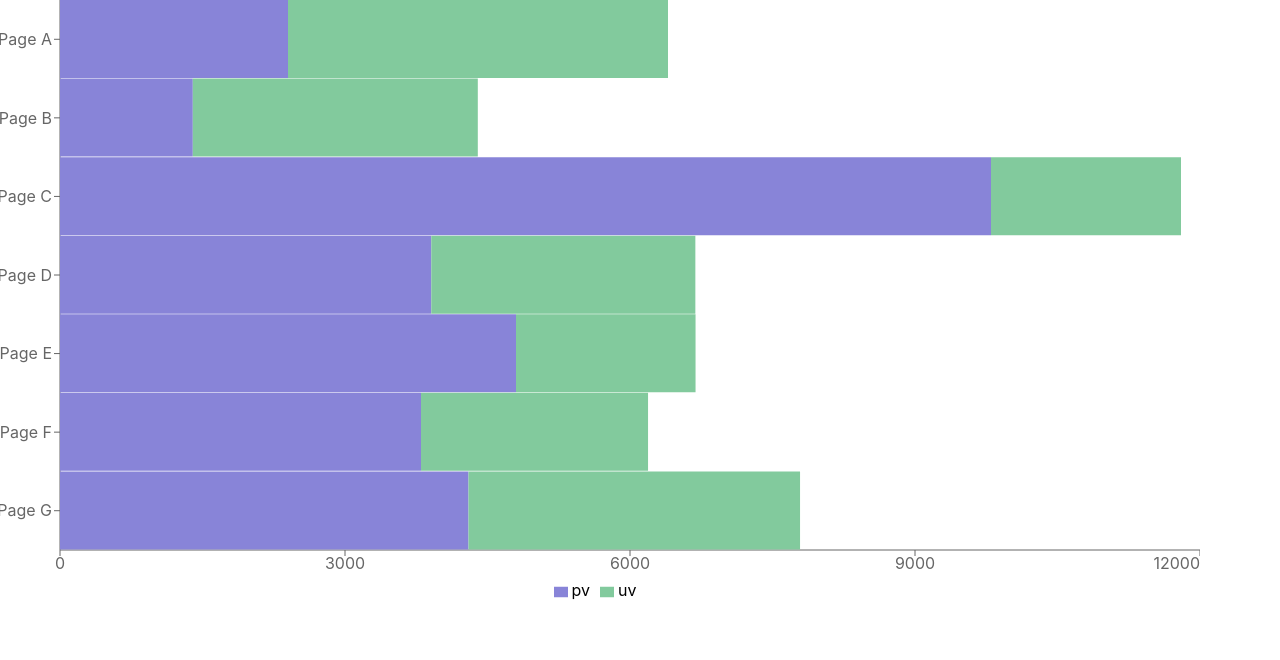
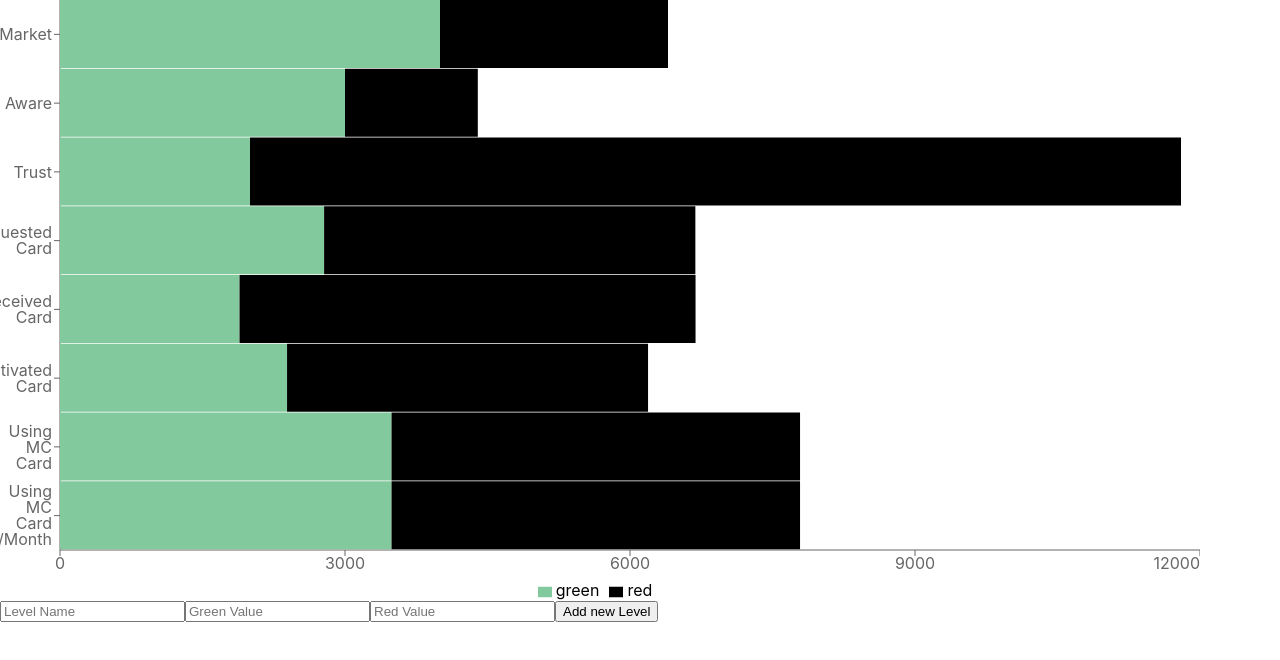
Before and after one commit to bkorbuly/Test, a React (Create React App) app: page / in a window 1280 px wide. Shown: the top 660 px of the page. Built offline with nearby package versions, Linux system fonts and the light colour scheme.

Commit message:
add new lvl feature added

```diff
--- /dev/null
+++ b/src/AddLvlButton.js
@@ -0,0 +1,37 @@
+import React from 'react';
+
+class AddLvlButton extends React.Component {
+    state = { name: '',
+              green:'',
+              red: ''
+    }
+
+    handleSubmit = (event) => {
+        event.preventDefault();
+        console.log('Event: Submit Form', this.state.name, this.state.green, this.state.red,);
+        this.props.onSubmit(this.state);
+        this.setState({name: '', green:'', red: ''})
+    };
+
+    render() {
+        return(
+            <form onSubmit={this.handleSubmit}>
+                <input type="text"
+                    value = {this.state.name}
+                    onChange = {(event) => this.setState({ name: event.target.value})}
+                    placeholder = "Level Name" required />
+                <input type="number"
+                    value = {this.state.green}
+                    onChange = {(event) => this.setState({ green: event.target.value})}
+                    placeholder = "Green Value" required />
+                <input type="number"
+                    value = {this.state.red}
+                    onChange = {(event) => this.setState({ red: event.target.value})}
+                    placeholder = "Red Value" required />
+                <button type="submit">Add new Level</button>
+            </form>
+        )
+    };
+};
+
+export default AddLvlButton;
--- a/src/App.js
+++ b/src/App.js
@@ -2,12 +2,37 @@ import React, { Component } from 'react';
 import logo from './logo.svg';
 import './App.css';
 import FunnelChart from './FunnelChart.js'
+import AddLvlButton from './AddLvlButton';
+
+const data = [
+  {name: 'Market', green: 4000, red: 2400, },
+  {name: 'Aware', green: 3000, red: 1398, },
+  {name: 'Trust', green: 2000, red: 9800, },
+  {name: 'Requested Card', green: 2780, red: 3908, },
+  {name: 'Received Card', green: 1890, red: 4800, },
+  {name: 'Activated Card', green: 2390, red: 3800, },
+  {name: 'Using MC Card', green: 3490, red: 4300, },
+  {name: 'Using MC Card 3+/Month', green: 3490, red: 4300, },
+  ];
 
 class App extends Component {
+  state = {
+    data
+  };
+
+  addNewLvl = (lvlInfo) =>{
+    console.log(lvlInfo);
+    this.setState(prevState => ({
+      data: prevState.data.concat(lvlInfo)
+    }));
+    console.log(this.state.data);
+  };
+
   render() {
     return (
       <div width="1500px" height="1500px">
-        <FunnelChart />
+        <FunnelChart data={this.state.data}/>
+        <AddLvlButton onSubmit={this.addNewLvl}/>
       </div>
     );
   }
--- a/src/FunnelChart.js
+++ b/src/FunnelChart.js
@@ -3,20 +3,10 @@ import * as ReCharts from 'recharts';
 
 const {ResponsiveContainer, BarChart, CartesianGrid, XAxis, YAxis, Tooltip, Legend, Bar} = ReCharts;
 
-const data = [
-    {name: 'Page A', uv: 4000, pv: 2400, amt: 2400},
-    {name: 'Page B', uv: 3000, pv: 1398, amt: 2210},
-    {name: 'Page C', uv: 2000, pv: 9800, amt: 2290},
-    {name: 'Page D', uv: 2780, pv: 3908, amt: 2000},
-    {name: 'Page E', uv: 1890, pv: 4800, amt: 2181},
-    {name: 'Page F', uv: 2390, pv: 3800, amt: 2500},
-    {name: 'Page G', uv: 3490, pv: 4300, amt: 2100},
-    ];
-
 const FunnelChart = (props) => {
         return(
             //<ResponsiveContainer>
-            <BarChart width={1200} height={600} data={data}
+                <BarChart width={1200} height={600} data={props.data}
                           barGap="0"
                           barCategoryGap="0"
                           layout="vertical"
@@ -26,10 +16,11 @@ const FunnelChart = (props) => {
                     <YAxis type="category" dataKey="name" />
                     <Tooltip />
                     <Legend />
-                <Bar dataKey="pv" fill="#8884d8" stackId="a" />
-                <Bar dataKey="uv" fill="#82ca9d" stackId="a" />
+                    <Bar dataKey="green" fill="#82ca9d" stackId="a" />
+                    <Bar dataKey="red" fill="#FFa9a" stackId="a" />
                 </BarChart>
             //</ResponsiveContainer>
+            //<Bar dataKey="Red" fill="#8884d8" stackId="a" />
         );
 };
 
```
Lines whose indentation alone changed are shown as unchanged.
